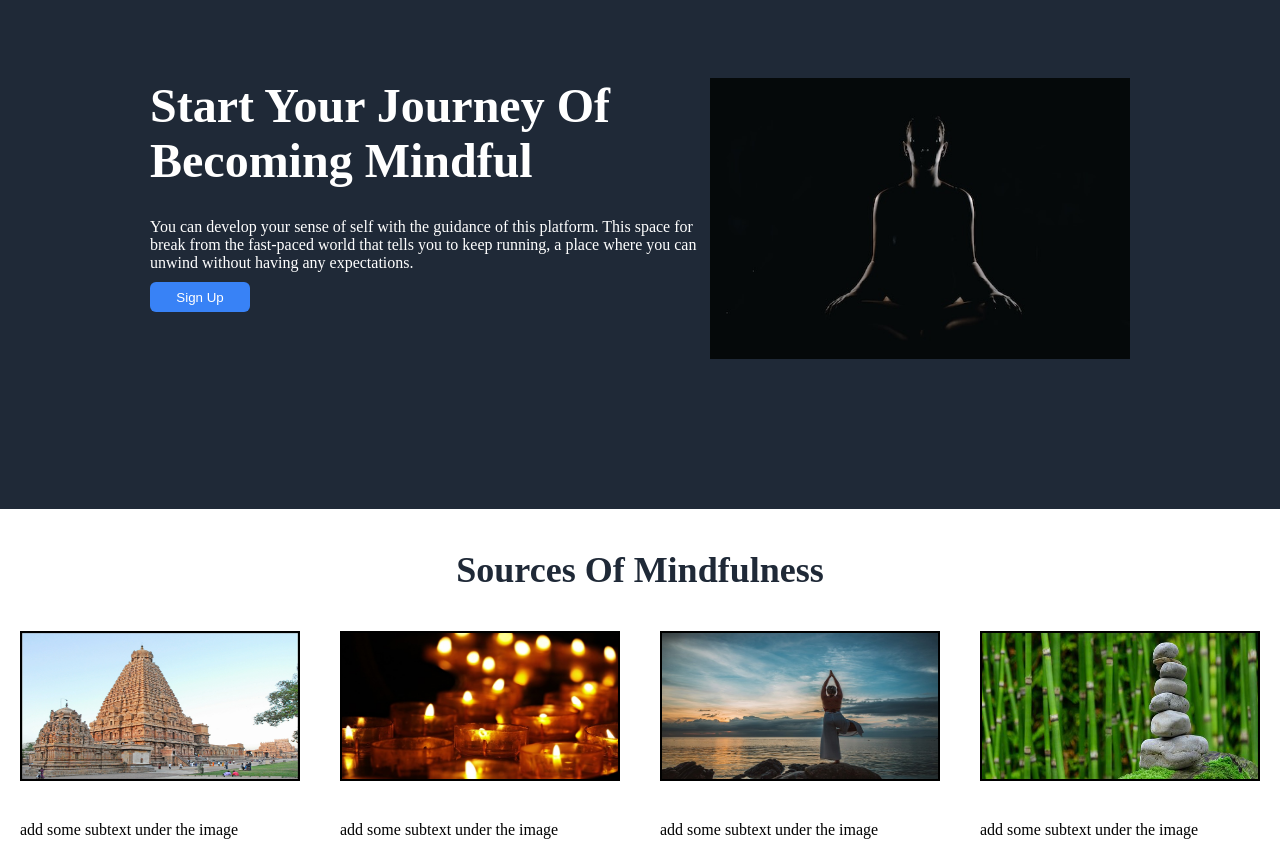
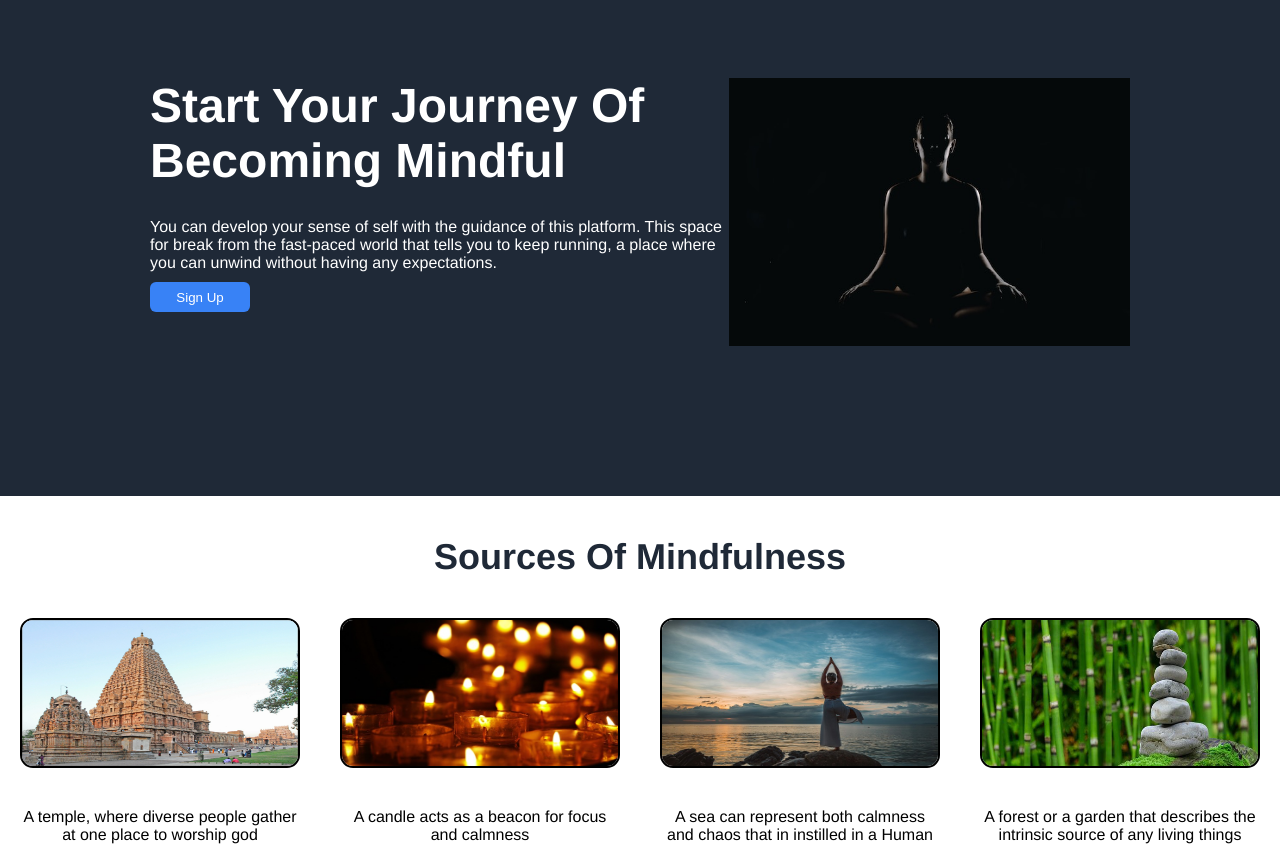
Before and after one commit to Sujayweb3master/Landing-page, a plain HTML site: page index.html in a window 1280 px wide. Shown: the part 142-986 px from the top of the page. Drawn offline with Linux system fonts and the light colour scheme.

Commit message:
Add different font family to the whole content

```diff
--- a/index.html
+++ b/index.html
@@ -49,24 +49,24 @@
             <div class="section-02 content">
                 <div class="section-02 content image">
                     <img src="img/htemple.jpg" alt="image of a temple">
-                    <p>add some subtext under the image
+                    <p>A temple, where diverse people gather at one place to worship god
                     </p>
                 </div>
                 <div class="section-02 content image">
                     <img src="img/candlelight-3612508_640.jpg" alt="image of several candle lights">
-                    <p>add some subtext under the image
+                    <p>A candle acts as a beacon for focus and calmness
                     </p>
                 </div>
                 <div class="section-02 content image">
                     <img src="img/yoga-5281457_640.jpg" alt="image of a person doing yoga near a sea">
                     <p>
-                    add some subtext under the image
+                    A sea can represent both calmness and chaos that in instilled in a Human
                     </p>
                 </div>
                 <div class="section-02 content image">
                     <img src="img/stones-2040340_640.jpg" alt="image of a small stone pyramid">
                     <p>
-                    add some subtext under the image
+                    A forest or a garden that describes the intrinsic source of any living things
                     </p>
                 </div>
             </div>
--- a/style.css
+++ b/style.css
@@ -6,6 +6,10 @@
 
 html, body {
     height: 100%;
+}
+
+body {
+    font-family: Helvetica, sans-serif;
 }
 
 a {
@@ -109,7 +113,7 @@ button {
     margin: 40px 0;
 }
 
-.section-02.content{
+.section-02 .content{
     display: flex;
     justify-content: center;
     gap: 40px;
@@ -120,6 +124,7 @@ button {
     width: 280px;
     height: auto;
     flex-direction: column;
+    justify-content: space-between;
 
 }
 
@@ -128,6 +133,11 @@ button {
     /* height: auto; */
     height: 150px;
     border: 2px solid black;
+    border-radius: 13px;
+}
+
+.section-02.content.image p {
+    text-align: center;
 }
 
                             /* SECTION-03 */
```
